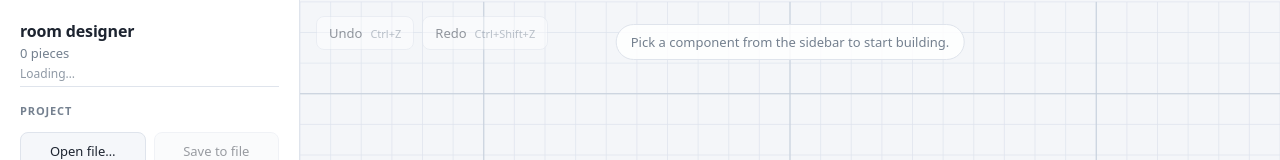
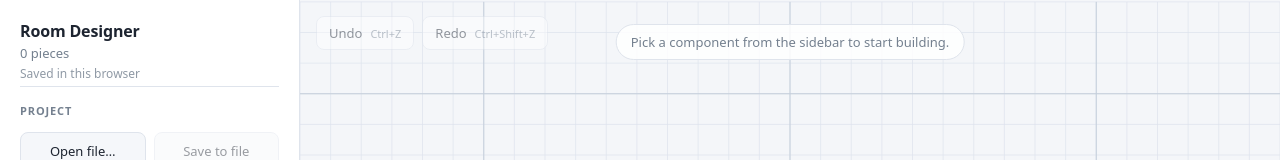
Before and after one commit to dtsakadze/room-designer, a React (Vite) app: page / in a window 1280 px wide. Shown: the top 160 px of the page. Built offline with nearby package versions, Linux system fonts and the light colour scheme.

Commit message:
capitalize title

```diff
--- a/index.html
+++ b/index.html
@@ -4,7 +4,7 @@
     <meta charset="UTF-8" />
     <link rel="icon" type="image/svg+xml" href="/favicon.svg" />
     <meta name="viewport" content="width=device-width, initial-scale=1.0" />
-    <title>room designer</title>
+    <title>Room Designer</title>
   </head>
   <body>
     <div id="root"></div>
--- a/src/ui/Sidebar.tsx
+++ b/src/ui/Sidebar.tsx
@@ -21,7 +21,7 @@
   return (
     <aside className="sidebar">
       <header className="sidebar-header">
-        <h1>room designer</h1>
+        <h1>Room Designer</h1>
         <p className="muted">{count} piece{count === 1 ? '' : 's'}</p>
         <p className={saveStatus === 'unavailable' ? 'save-status save-status-error' : 'save-status'}>
           {SAVE_LABELS[saveStatus]}
```
